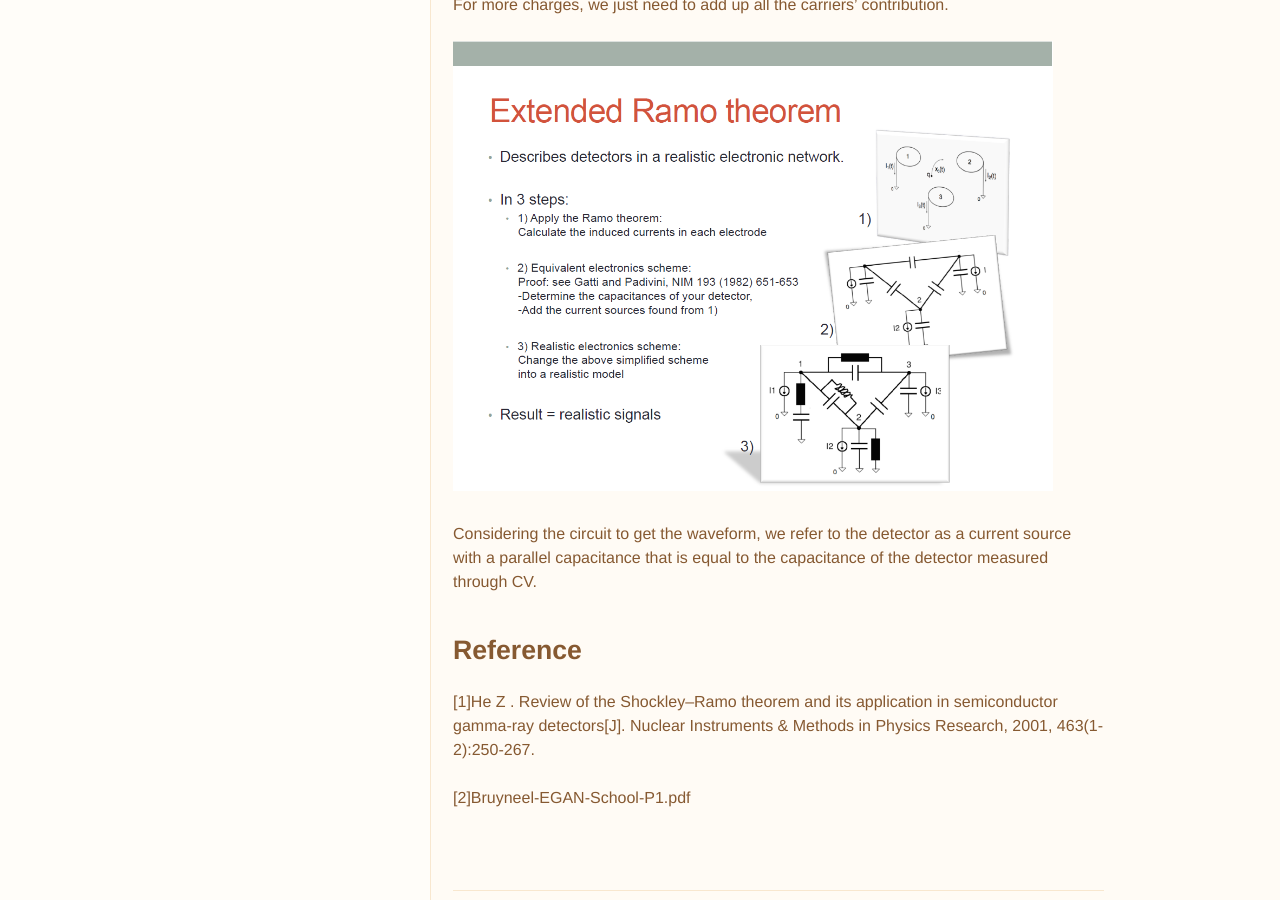
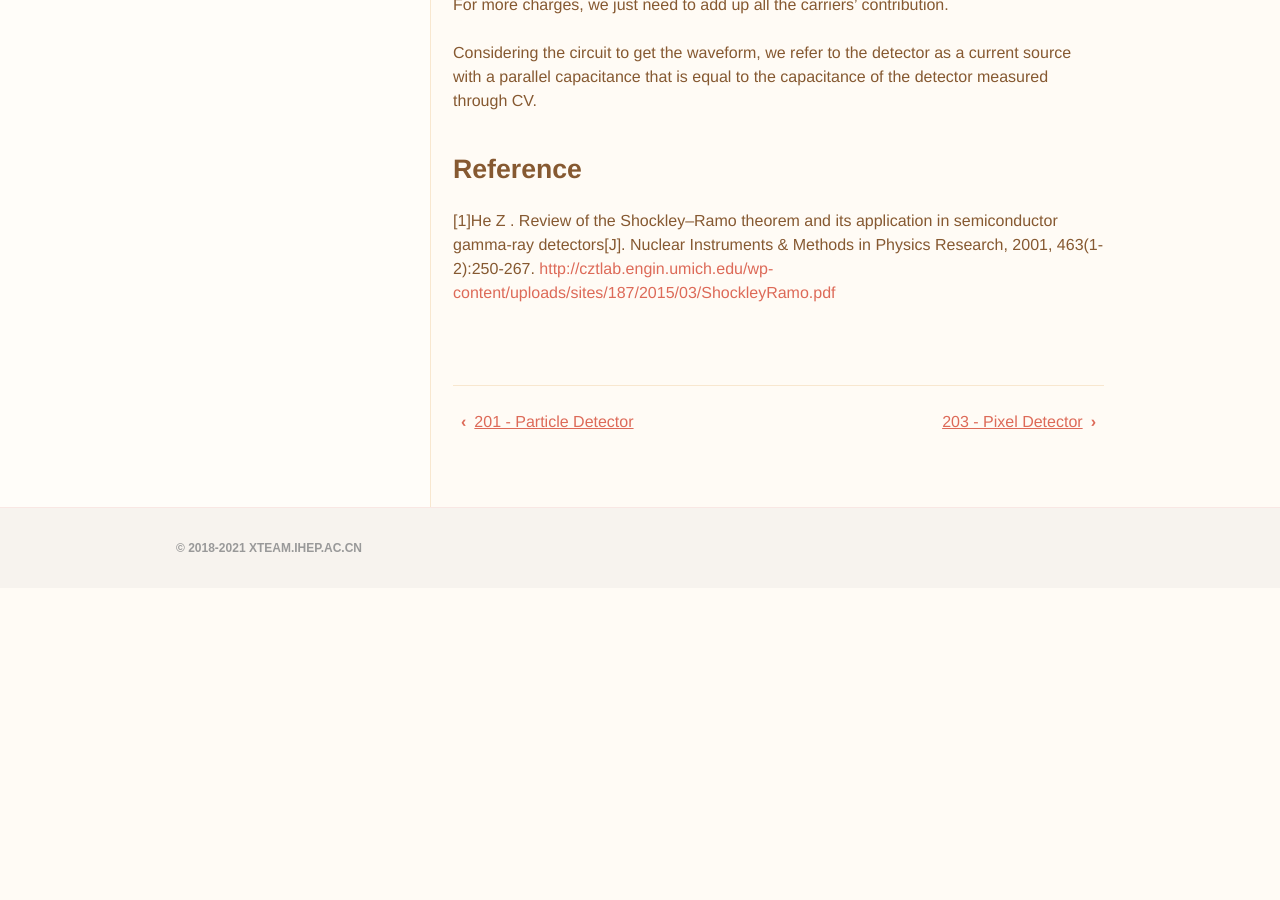
Before and after one commit to dt-np/xteam, a Jekyll site: the page built from _docs/202_silicon.md, in a window 1280 px wide and 900 px high, scrolled down 1143 px. Built offline with Jekyll 4.4.1, drawn with Linux system fonts in a browser that asks for light colours; after the commit the page ends 1731 px from its top, so only the background shows below that.

Commit message:
Update 202_silicon.md

```diff
--- a/_docs/202_silicon.md
+++ b/_docs/202_silicon.md
@@ -29,11 +29,7 @@ title: 202 - Silicon Detector
 
   For more charges, we just need to add up all the carriers' contribution.
 
-<img src="/images/circuit_with.png" width="600"/>
-
   Considering the circuit to get the waveform, we refer to the detector as a current source with a parallel capacitance that is equal to the capacitance of the detector measured through CV.
 
 ## Reference
-[1]He Z . Review of the Shockley–Ramo theorem and its application in semiconductor gamma-ray detectors[J]. Nuclear Instruments & Methods in Physics Research, 2001, 463(1-2):250-267.
-
-[2]Bruyneel-EGAN-School-P1.pdf
+[1]He Z . Review of the Shockley–Ramo theorem and its application in semiconductor gamma-ray detectors[J]. Nuclear Instruments & Methods in Physics Research, 2001, 463(1-2):250-267. <http://cztlab.engin.umich.edu/wp-content/uploads/sites/187/2015/03/ShockleyRamo.pdf>
```
